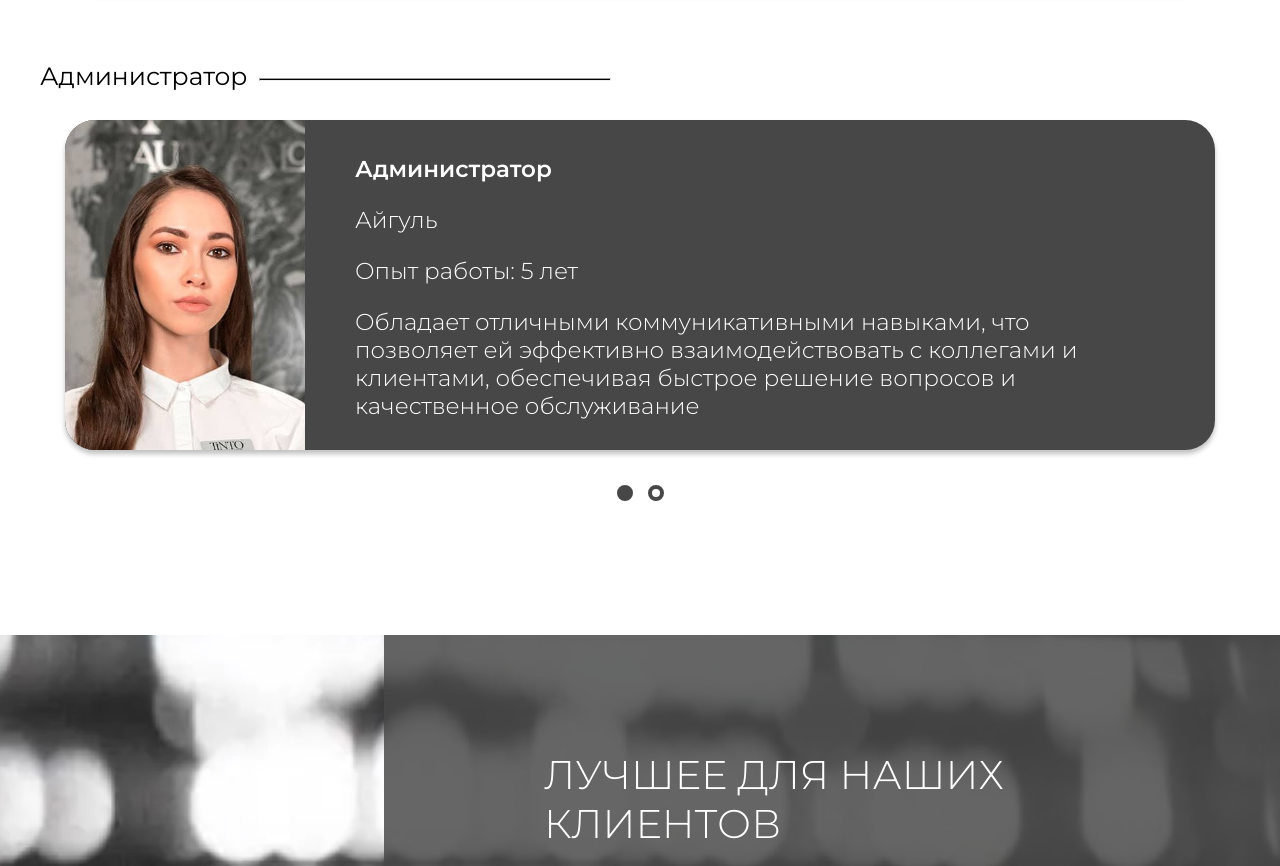
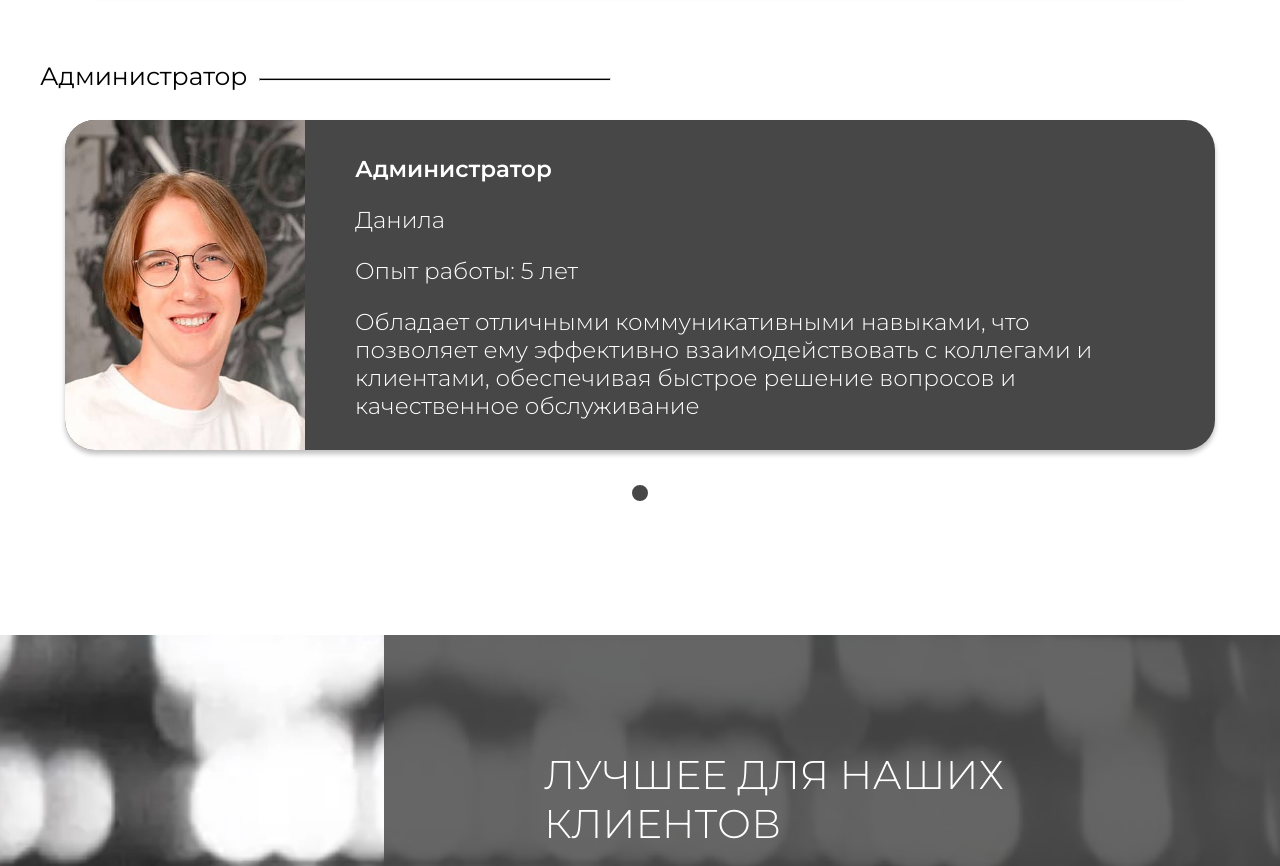
Before and after one commit to agada83/new_site, a React (Create React App) app in the folder my-app/: page / in a window 1280 px wide. Shown: the part 3420-4286 px from the top of the page. Built offline with nearby package versions, Linux system fonts and the light colour scheme.

Commit message:
da suka ya eto zakonchil

```diff
--- a/my-app/src/Companents/Team/Carousel-admins/Carousel-admins.js
+++ b/my-app/src/Companents/Team/Carousel-admins/Carousel-admins.js
@@ -1,28 +1,18 @@
 // src/App.js
 import React, { useState, useEffect  } from 'react';
 import '../Carousel.css';
-import imgIgul from '../../../assets/Igul_3x4.jpg'
 import imgDanila from '../../../assets/Danila_3x4.jpg'
-import img2Igul from '../../../assets/Igul_2x3.jpg'
 import img2Danila from '../../../assets/Danila_2x3.jpg'
 
 
 const slidesData = [
-  {
-    image: imgIgul,
-    image2: img2Igul,
-    text1: 'Администратор',
-    text2: 'Айгуль',
-    text3: 'Опыт работы: 5 лет',
-    text4: 'Обладает отличными коммуникативными навыками, что позволяет ей эффективно взаимодействовать с коллегами и клиентами, обеспечивая быстрое решение вопросов и качественное обслуживание',
-  },
   {
     image: imgDanila,
     image2: img2Danila,
     text1: 'Администратор',
     text2: 'Данила',
     text3: 'Опыт работы: 5 лет',
-    text4: '?????????????????? ?????????????????? ??????????????????',
+    text4: 'Обладает отличными коммуникативными навыками, что позволяет ему эффективно взаимодействовать с коллегами и клиентами, обеспечивая быстрое решение вопросов и качественное обслуживание',
   },
 ];
 const useWindowWidth = () => {
@@ -100,7 +90,7 @@ const CarouselAdmins = () => {
               </div>
             ))}
           </div>
-          <div className="navigation-mb">
+          {/* <div className="navigation-mb">
             <div className="dots-mb">
               {slidesData.map((_, index) => (
                 <span
@@ -110,7 +100,7 @@ const CarouselAdmins = () => {
                 />
               ))}
             </div>
-          </div>
+          </div> */}
         </div>
           )}
         </>
```
